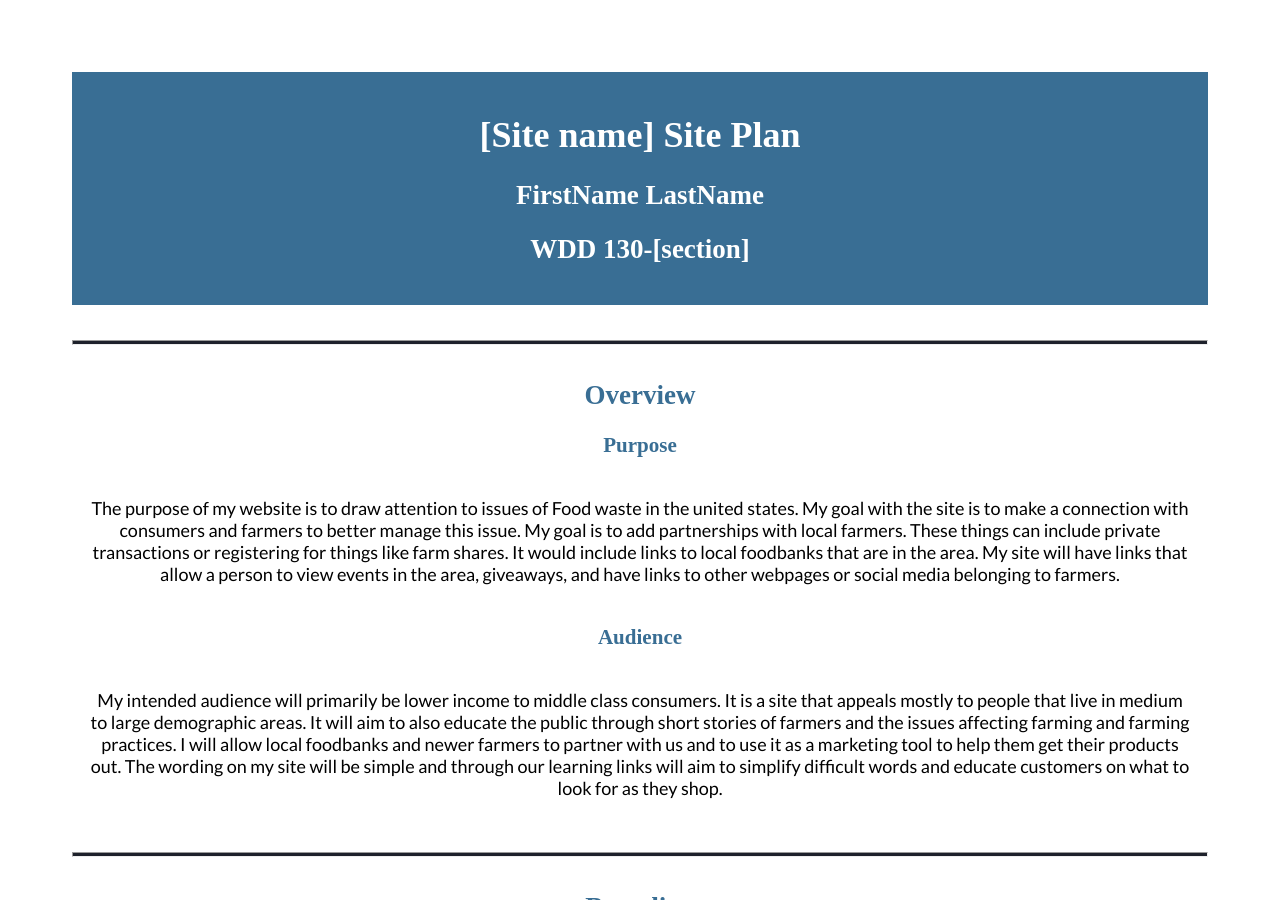
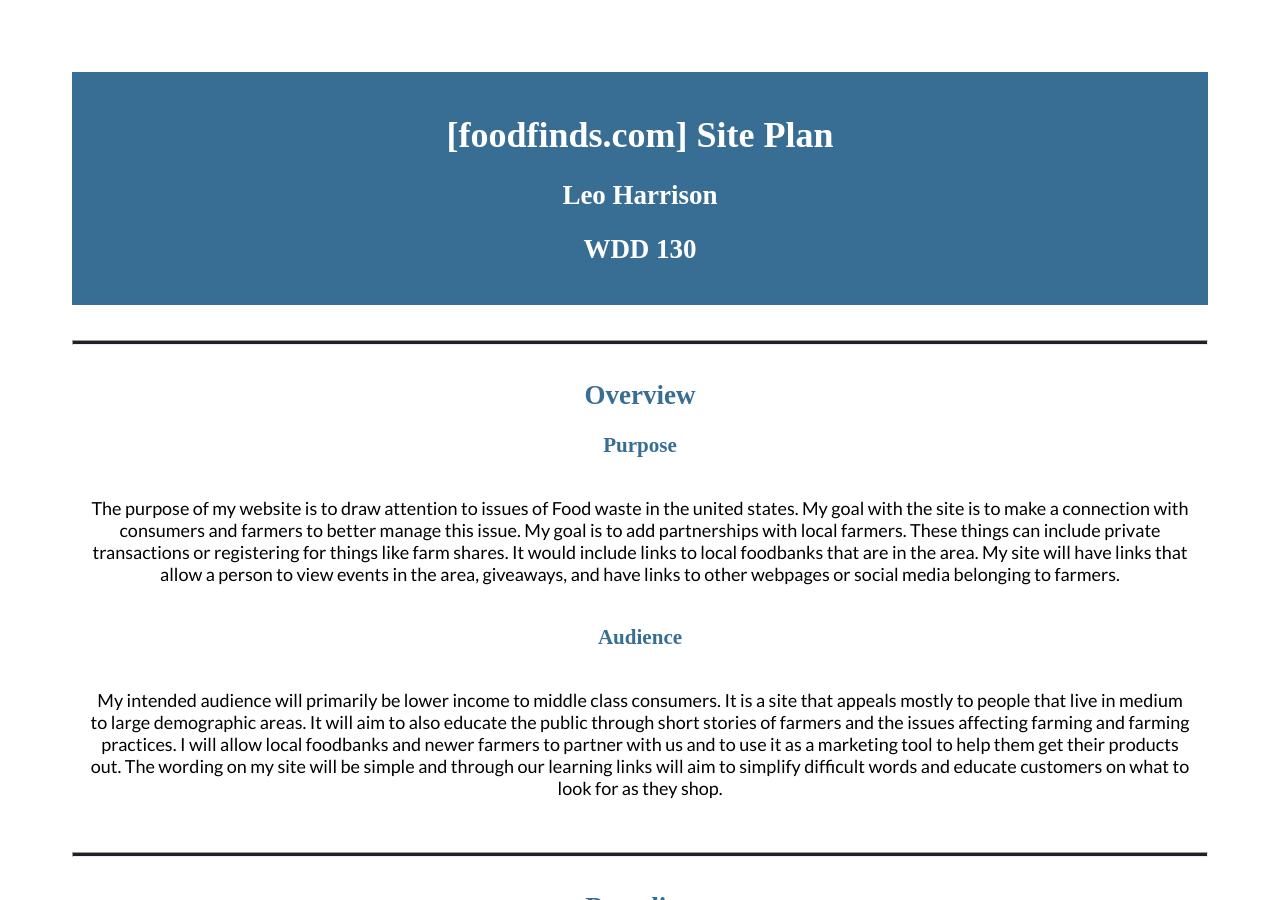
Before and after one commit to leoh906/leoh906.github.io, a Jekyll site: the page wwr/personalwebsite/site-plan.html, which Jekyll copies as it is, in a window 1280 px wide and 900 px high. Built offline with Jekyll 4.4.1, drawn with Linux system fonts in a browser that asks for light colours; some web fonts are replaced.

Commit message:
firstsiteplan-10-30-21

```diff
--- a/wwr/personalwebsite/site-plan.html
+++ b/wwr/personalwebsite/site-plan.html
@@ -10,9 +10,9 @@
 
   <body>
     <header>
-      <h1>[Site name] Site Plan</h1>
-      <h2>FirstName LastName</h2>
-      <h2>WDD 130-[section]</h2>
+      <h1>[foodfinds.com] Site Plan</h1>
+      <h2>Leo Harrison</h2>
+      <h2>WDD 130</h2>
       <!-- In the header above, add the name or your site, your name and class number. For example if you are in section 3 you would put WDD 130.03 -->
     </header>
     <main>
```
